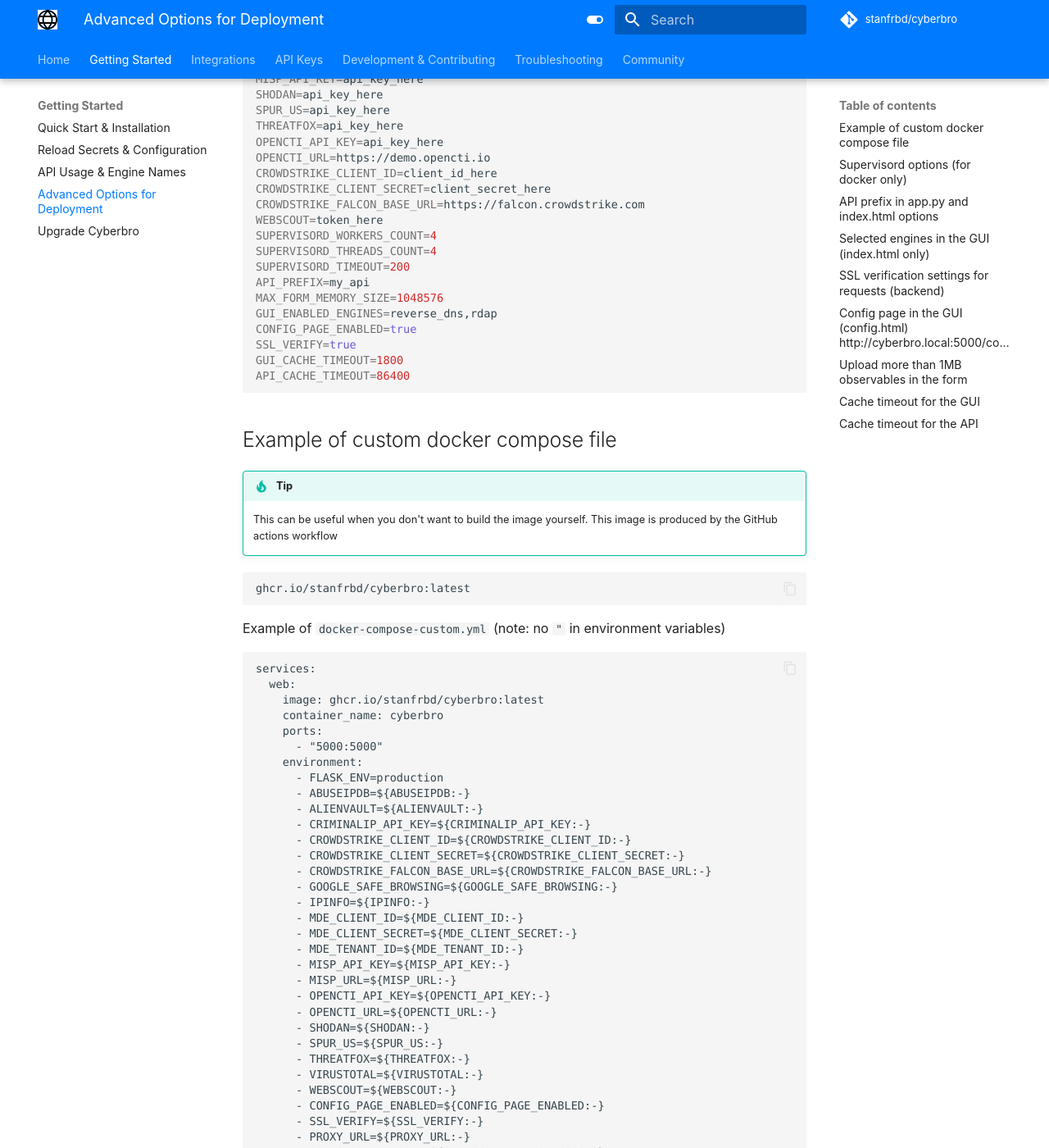
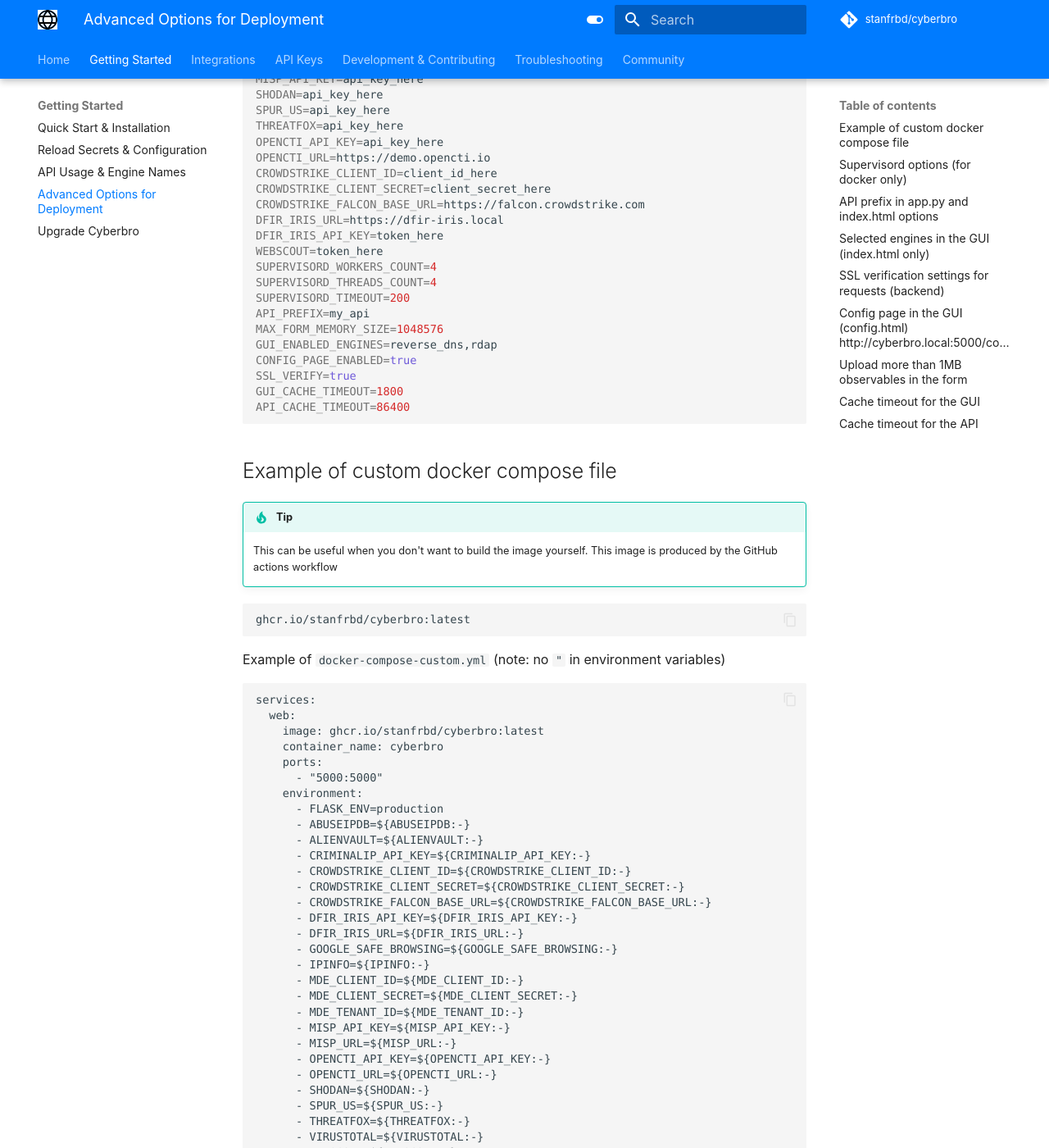
Before and after one commit to ubahmapk/cyberbro, an MkDocs documentation site: the page built from docs/quick-start/Advanced-options-for-deployment.md, in a window 1280 px wide and 1400 px high, scrolled down 612 px. Shown: the whole window at 82% size. Built offline with MkDocs 1.6.1 and Material for MkDocs 9.7.7, drawn with Linux system fonts in a browser that asks for light colours; some web fonts are replaced; comment, search, counter and statistics services are not loaded; some of the changed text lies outside the part shown.

Commit message:
Update docs

```diff
--- a/docs/quick-start/Advanced-options-for-deployment.md
+++ b/docs/quick-start/Advanced-options-for-deployment.md
@@ -28,6 +28,8 @@
 CROWDSTRIKE_CLIENT_ID=client_id_here
 CROWDSTRIKE_CLIENT_SECRET=client_secret_here
 CROWDSTRIKE_FALCON_BASE_URL=https://falcon.crowdstrike.com
+DFIR_IRIS_URL=https://dfir-iris.local
+DFIR_IRIS_API_KEY=token_here
 WEBSCOUT=token_here
 SUPERVISORD_WORKERS_COUNT=4
 SUPERVISORD_THREADS_COUNT=4
@@ -67,6 +69,8 @@
       - CROWDSTRIKE_CLIENT_ID=${CROWDSTRIKE_CLIENT_ID:-}
       - CROWDSTRIKE_CLIENT_SECRET=${CROWDSTRIKE_CLIENT_SECRET:-}
       - CROWDSTRIKE_FALCON_BASE_URL=${CROWDSTRIKE_FALCON_BASE_URL:-}
+      - DFIR_IRIS_API_KEY=${DFIR_IRIS_API_KEY:-}
+      - DFIR_IRIS_URL=${DFIR_IRIS_URL:-}
       - GOOGLE_SAFE_BROWSING=${GOOGLE_SAFE_BROWSING:-}
       - IPINFO=${IPINFO:-}
       - MDE_CLIENT_ID=${MDE_CLIENT_ID:-}
```
Also changed, not shown: CONTRIBUTING.md (+1 -0 lines), docs/contribute/Contributions.md (+2 -1 lines), docs/index.md (+1 -0 lines), docs/integrations/Cyberbro-in-KASM-Workspaces.md (+4 -2 lines), docs/quick-start/Quick-start-&-Installation.md (+2 -0 lines).
